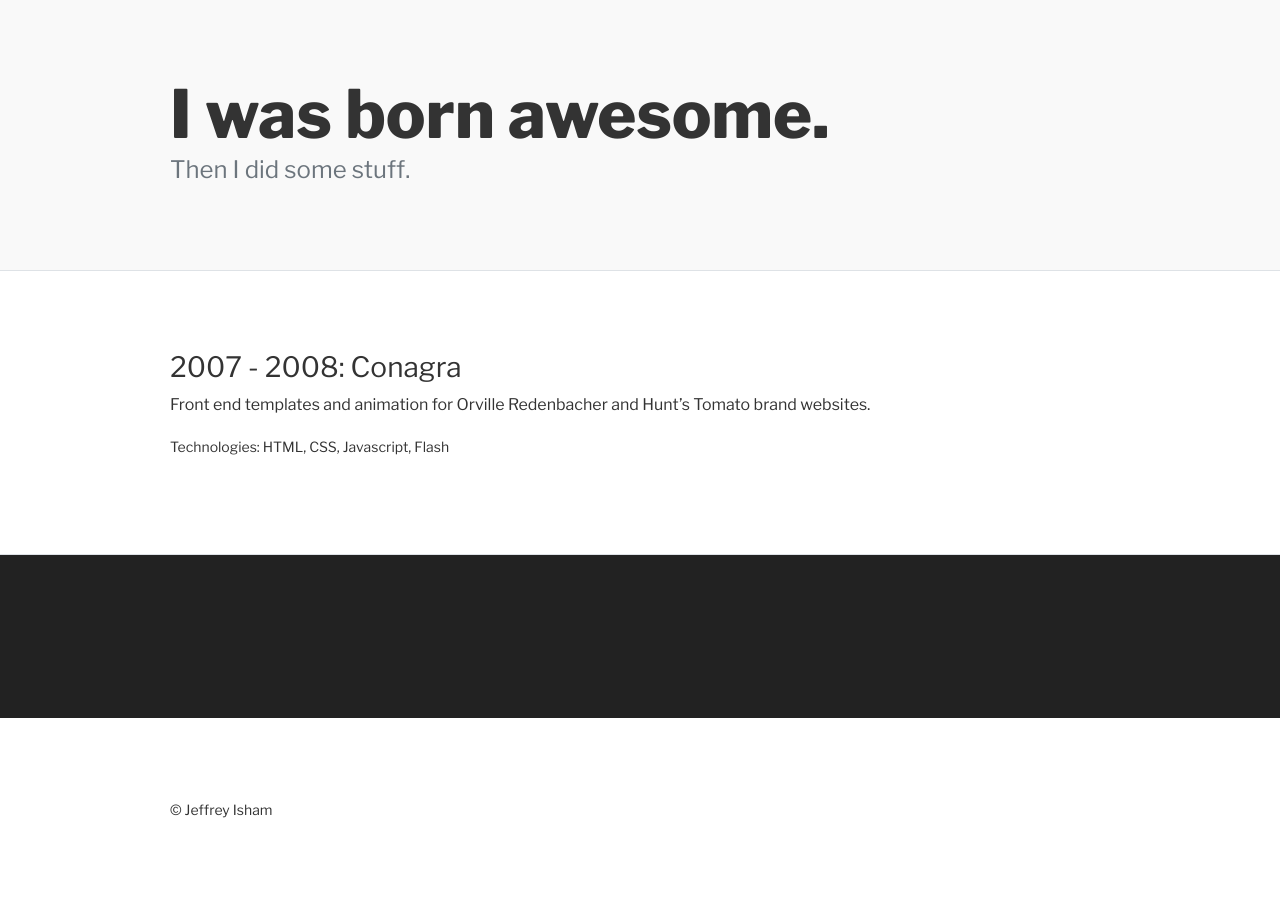
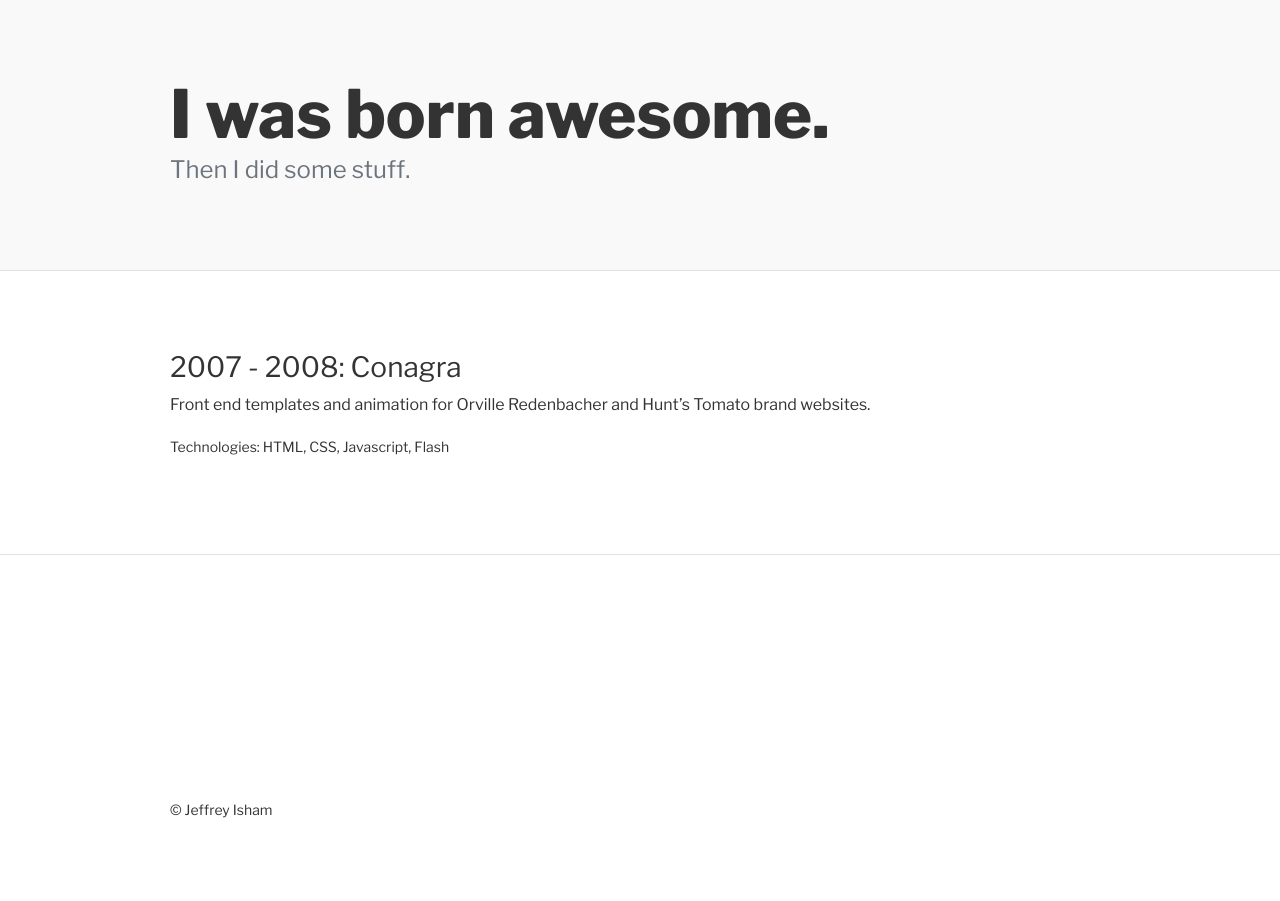
Before and after one commit to jeffreyisham/jeffreyisham.github.io, a Jekyll site: the page built from _work/conagra.md, in a window 1280 px wide. Built offline with Jekyll 4.4.1, drawn with Linux system fonts in a browser that asks for light colours.

Commit message:
Update styles.html

```diff
--- a/_includes/styles.html
+++ b/_includes/styles.html
@@ -7,7 +7,7 @@
     <style>
       html { background: #222; }
       body { background: #222; }
-      header, section, footer { background: #fff; }
+      header, .page, footer { background: #fff; }
       header { background: #f9f9f9; }
 
       body,
```
